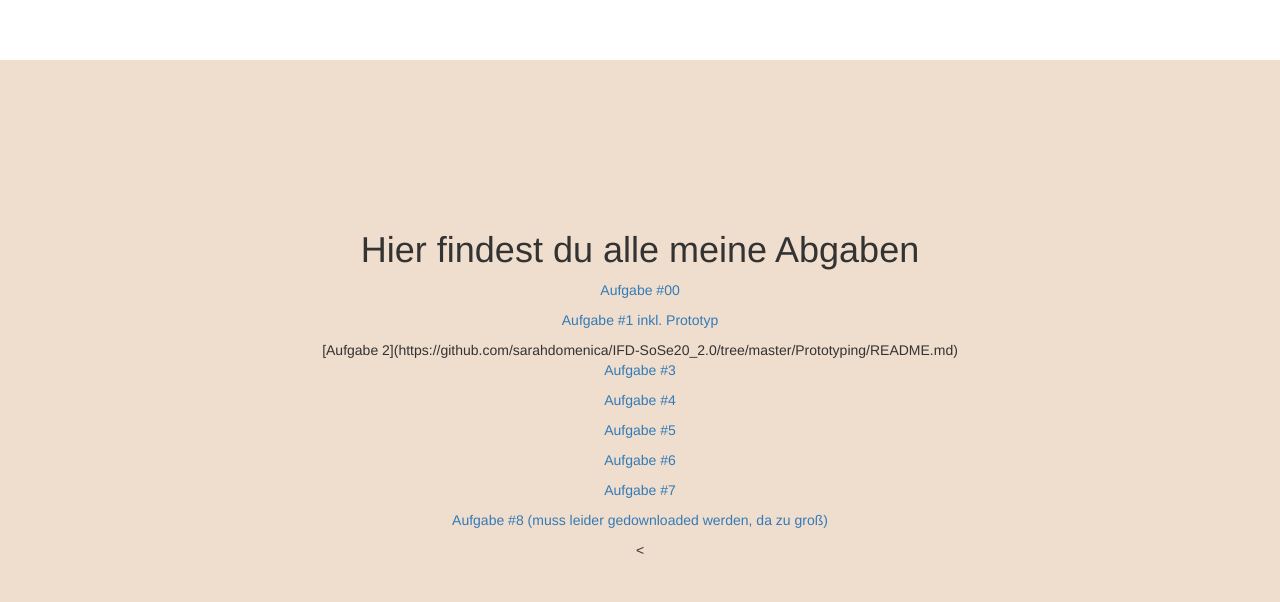
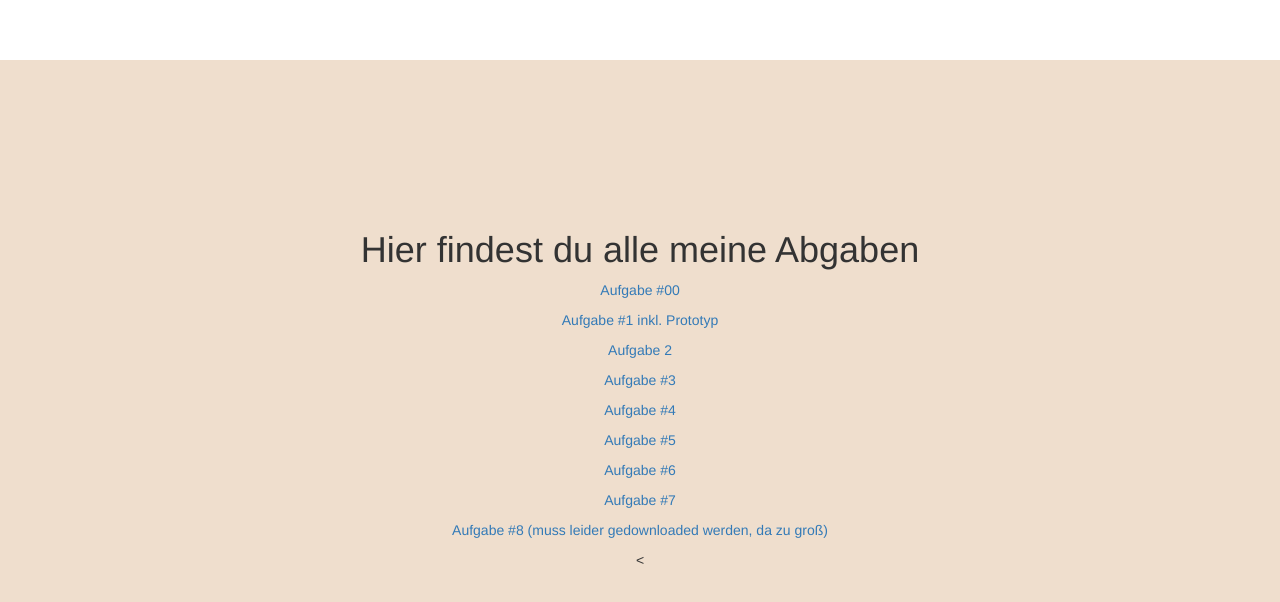
Before and after one commit to sarahdomenica/IFD-SoSe20_2.0, a plain HTML site: page index.html in a window 1280 px wide. Shown: the part 740-1342 px from the top of the page. Drawn offline with nearby package versions, Linux system fonts and the light colour scheme; a script that the page names is missing; files whose address does not match are found by name.

Commit message:
Update index.html

```diff
--- a/index.html
+++ b/index.html
@@ -48,7 +48,7 @@
                     <h1>Hier findest du alle meine Abgaben</h1>
                     <p><a href="https://d78d8t.axshare.com">Aufgabe #00</a></p>
 <p><a href="The Wallet Project/Aufgabe 1 Dokumentation_fertig.pdf">Aufgabe #1 inkl. Prototyp</a></p>
-[Aufgabe 2](https://github.com/sarahdomenica/IFD-SoSe20_2.0/tree/master/Prototyping/README.md)
+<p><a href="https://github.com/sarahdomenica/IFD-SoSe20_2.0/tree/master/Prototyping/README.md">Aufgabe 2</a>
 
 
 <p><a href="https://www.figma.com/file/kVrVb3zn8FCwNHs53jupTq/Untitled?node-id=0%3A1">Aufgabe #3</a></p>
```
